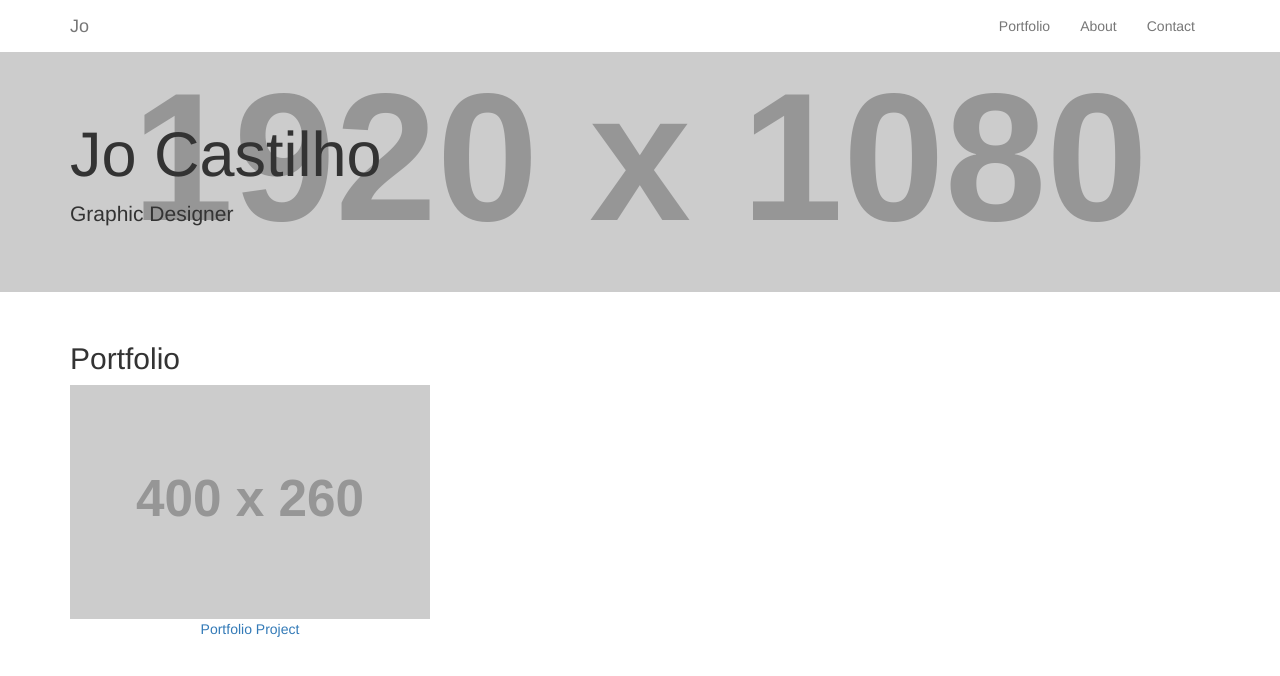
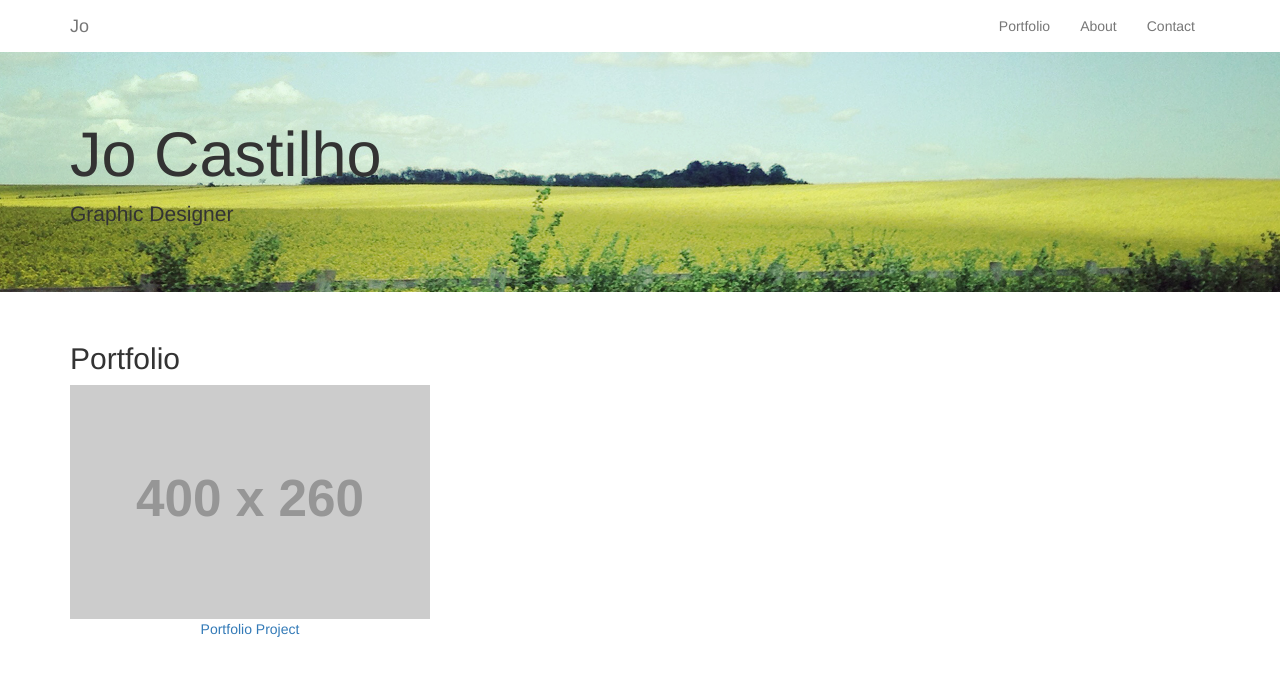
Before and after one commit to jocastilho/jocastilho.github.io, a Jekyll site: the page built from index.html, in a window 1280 px wide. Shown: the top 676 px of the page. Built offline with Jekyll 4.4.1, drawn with Linux system fonts in a browser that asks for light colours.

Commit message:
Add jumbotron background image

```diff
--- a/_sass/_scaffold.scss
+++ b/_sass/_scaffold.scss
@@ -33,7 +33,7 @@ footer {
 /* Jumbotron */
 .jumbotron {
     position: relative;
-    background: transparent url(http://placehold.it/1920x1080) no-repeat center center;
+    background: transparent url(/images/jumbotron-background.jpg) no-repeat center center;
     width: 100%;
     -webkit-background-size: cover;
     -moz-background-size: cover;
```
Also changed, not shown: images/jumbotron-background.jpg (added).
